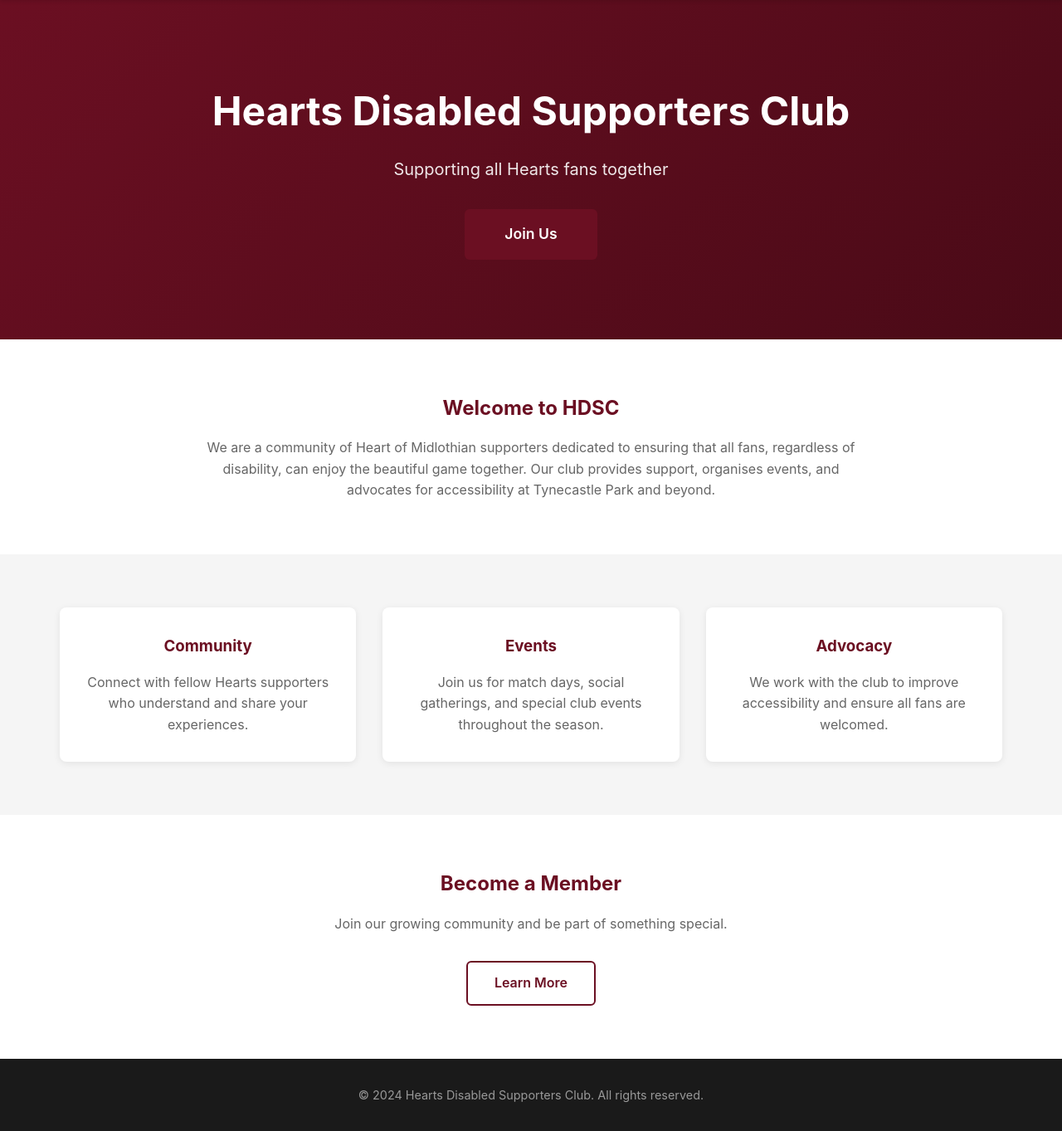
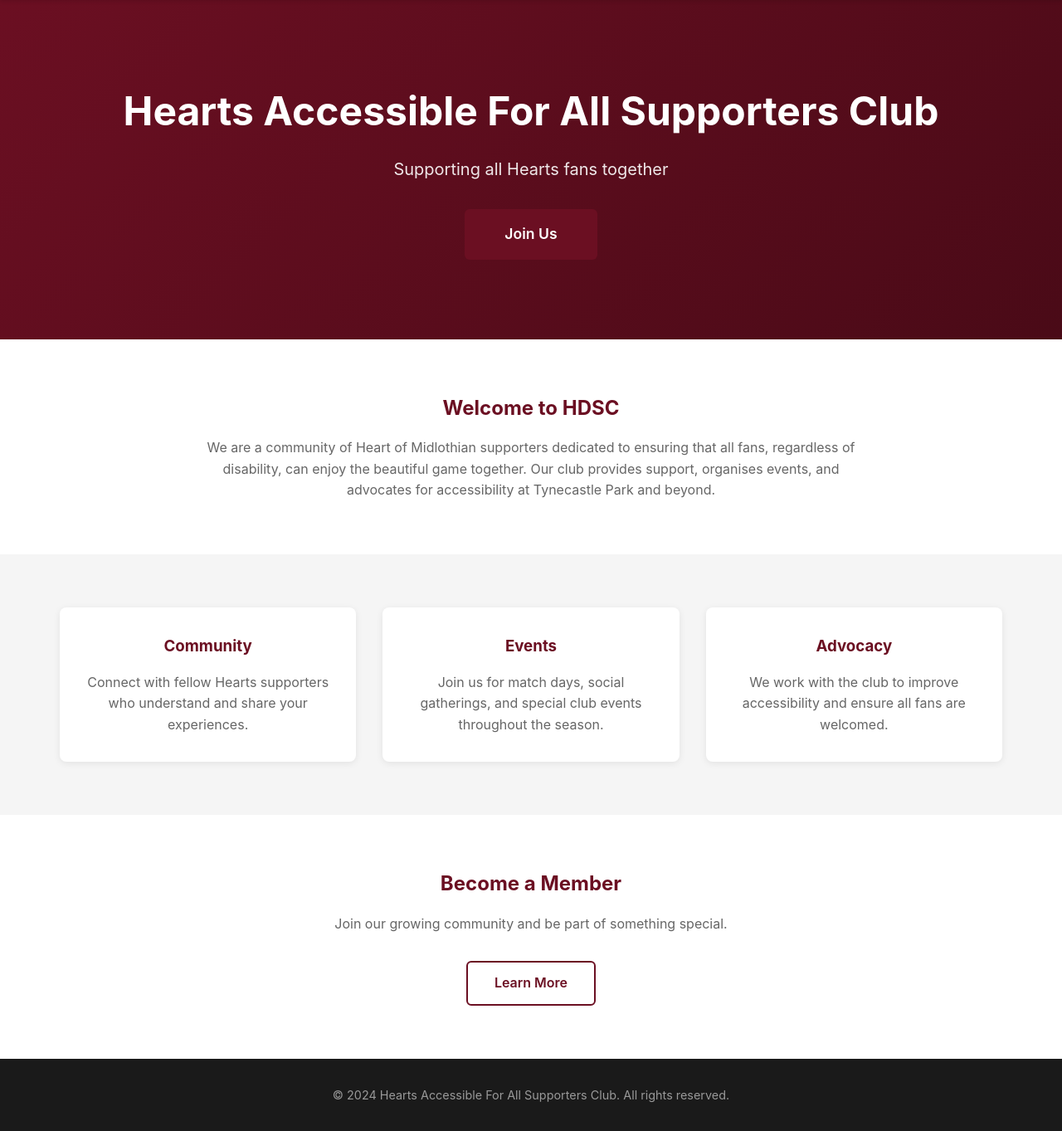
Before and after one commit to rossforsyth055-wq/HDSC, a FastAPI app: template src/hdsc/templates/home.html in a window 1280 px wide. Shown: the part 82-1445 px from the top of the page at 83% size. Run offline with FastAPI, Linux system fonts and the light colour scheme; the template is opened without the code that fills it, so the values that code supplies are empty.

Commit message:
Rename club to Hearts Accessible For All Supporters Club
Update all references from "Hearts Disabled Supporters Club" to the new
name across all templates and the FastAPI app title.

Co-Authored-By: Claude Opus 4.5 <noreply@anthropic.com>

```diff
--- a/src/hdsc/main.py
+++ b/src/hdsc/main.py
@@ -6,7 +6,7 @@ from fastapi.templating import Jinja2Templates
 from fastapi.security import HTTPBasic, HTTPBasicCredentials
 from pathlib import Path
 
-app = FastAPI(title="Hearts Disabled Supporters Club")
+app = FastAPI(title="Hearts Accessible For All Supporters Club")
 security = HTTPBasic()
 
 USERNAME = "marypoppins"
--- a/src/hdsc/templates/about.html
+++ b/src/hdsc/templates/about.html
@@ -1,6 +1,6 @@
 {% extends "base.html" %}
 
-{% block title %}About Us - Hearts Disabled Supporters Club{% endblock %}
+{% block title %}About Us - Hearts Accessible For All Supporters Club{% endblock %}
 
 {% block content %}
 <section class="page-header">
@@ -12,7 +12,7 @@
     <div class="container">
         <div class="about-content">
             <h2>Our Mission</h2>
-            <p>Hearts Disabled Supporters Club exists to bring together supporters of Heart of Midlothian FC who have disabilities, their families, carers, and friends. We aim to create an inclusive community where everyone can share their passion for the Jambos.</p>
+            <p>Hearts Accessible For All Supporters Club exists to bring together supporters of Heart of Midlothian FC who have disabilities, their families, carers, and friends. We aim to create an inclusive community where everyone can share their passion for the Jambos.</p>
 
             <h2>What We Do</h2>
             <ul>
--- a/src/hdsc/templates/base.html
+++ b/src/hdsc/templates/base.html
@@ -3,7 +3,7 @@
 <head>
     <meta charset="UTF-8">
     <meta name="viewport" content="width=device-width, initial-scale=1.0">
-    <title>{% block title %}Hearts Disabled Supporters Club{% endblock %}</title>
+    <title>{% block title %}Hearts Accessible For All Supporters Club{% endblock %}</title>
     <link rel="stylesheet" href="/static/css/style.css">
 </head>
 <body>
@@ -31,7 +31,7 @@
 
     <footer class="footer">
         <div class="footer-container">
-            <p>&copy; 2024 Hearts Disabled Supporters Club. All rights reserved.</p>
+            <p>&copy; 2024 Hearts Accessible For All Supporters Club. All rights reserved.</p>
         </div>
     </footer>
 </body>
--- a/src/hdsc/templates/contact.html
+++ b/src/hdsc/templates/contact.html
@@ -1,6 +1,6 @@
 {% extends "base.html" %}
 
-{% block title %}Contact - Hearts Disabled Supporters Club{% endblock %}
+{% block title %}Contact - Hearts Accessible For All Supporters Club{% endblock %}
 
 {% block content %}
 <section class="page-header">
--- a/src/hdsc/templates/donate.html
+++ b/src/hdsc/templates/donate.html
@@ -1,6 +1,6 @@
 {% extends "base.html" %}
 
-{% block title %}Donate - Hearts Disabled Supporters Club{% endblock %}
+{% block title %}Donate - Hearts Accessible For All Supporters Club{% endblock %}
 
 {% block content %}
 <section class="page-header">
--- a/src/hdsc/templates/events.html
+++ b/src/hdsc/templates/events.html
@@ -1,6 +1,6 @@
 {% extends "base.html" %}
 
-{% block title %}Events - Hearts Disabled Supporters Club{% endblock %}
+{% block title %}Events - Hearts Accessible For All Supporters Club{% endblock %}
 
 {% block content %}
 <section class="page-header">
--- a/src/hdsc/templates/home.html
+++ b/src/hdsc/templates/home.html
@@ -1,10 +1,10 @@
 {% extends "base.html" %}
 
-{% block title %}Home - Hearts Disabled Supporters Club{% endblock %}
+{% block title %}Home - Hearts Accessible For All Supporters Club{% endblock %}
 
 {% block content %}
 <section class="hero">
-    <h1>Hearts Disabled Supporters Club</h1>
+    <h1>Hearts Accessible For All Supporters Club</h1>
     <p class="tagline">Supporting all Hearts fans together</p>
     <a href="mailto:hdsc1874@gmail.com?subject=Membership%20Enquiry" class="btn btn-primary btn-large">Join Us</a>
 </section>
--- a/src/hdsc/templates/membership.html
+++ b/src/hdsc/templates/membership.html
@@ -1,6 +1,6 @@
 {% extends "base.html" %}
 
-{% block title %}Membership - Hearts Disabled Supporters Club{% endblock %}
+{% block title %}Membership - Hearts Accessible For All Supporters Club{% endblock %}
 
 {% block content %}
 <section class="page-header">
--- a/src/hdsc/templates/news.html
+++ b/src/hdsc/templates/news.html
@@ -1,6 +1,6 @@
 {% extends "base.html" %}
 
-{% block title %}News - Hearts Disabled Supporters Club{% endblock %}
+{% block title %}News - Hearts Accessible For All Supporters Club{% endblock %}
 
 {% block content %}
 <section class="page-header">
@@ -16,7 +16,7 @@
                 <div class="news-content">
                     <span class="news-date">Coming Soon</span>
                     <h3>Welcome to HDSC</h3>
-                    <p>We're excited to launch our new website. Stay tuned for news and updates about Hearts Disabled Supporters Club.</p>
+                    <p>We're excited to launch our new website. Stay tuned for news and updates about Hearts Accessible For All Supporters Club.</p>
                     <a href="#" class="read-more">Read More</a>
                 </div>
             </article>
```
